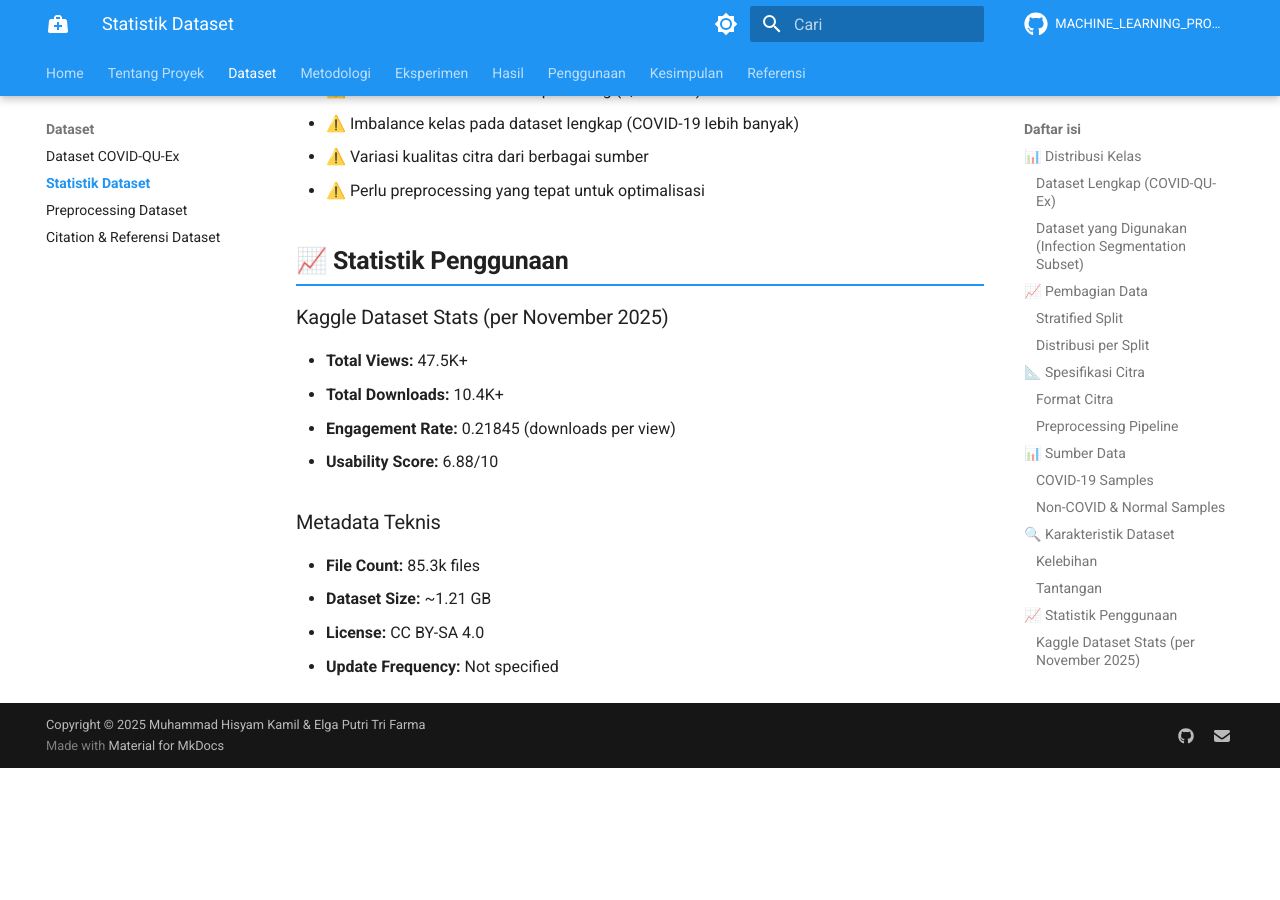
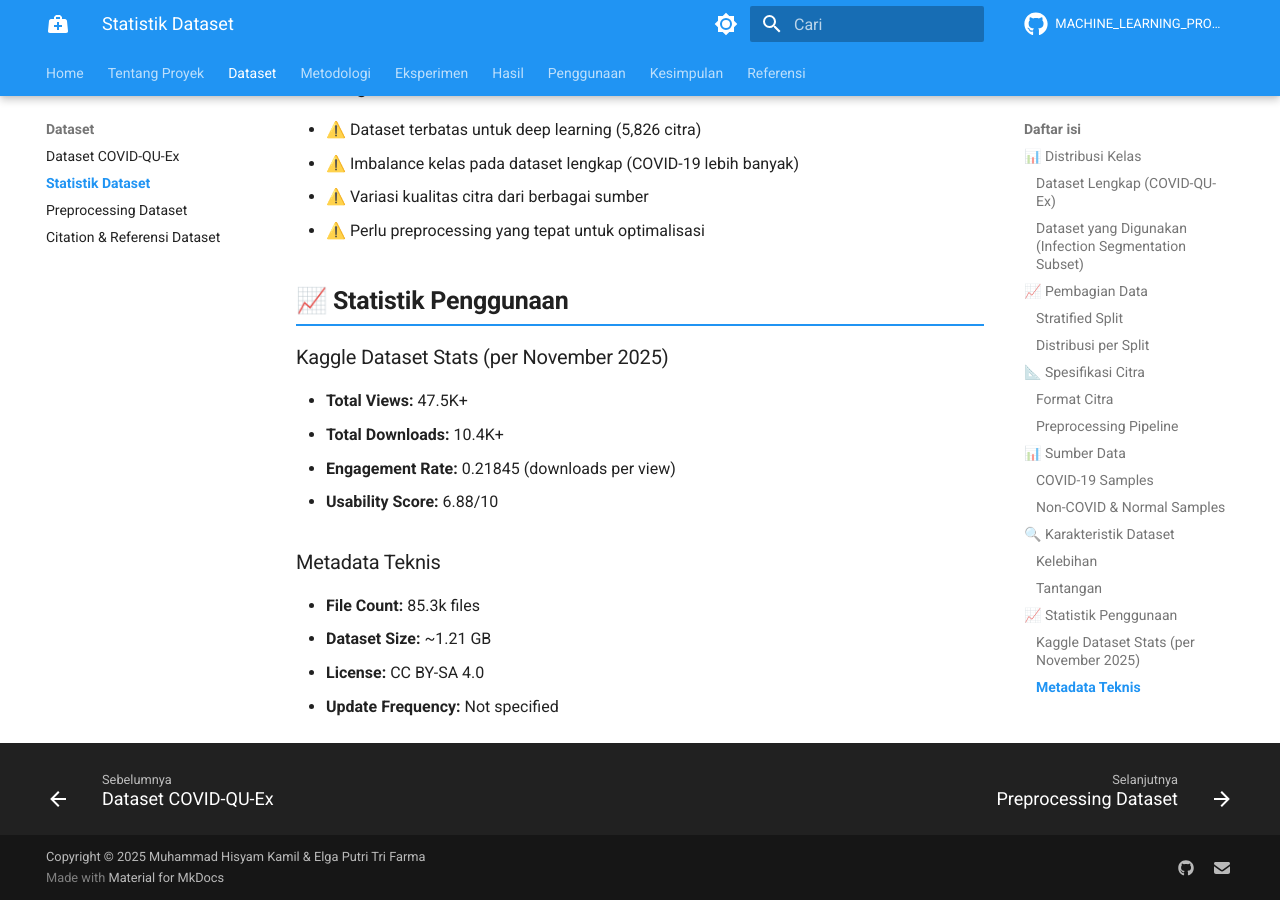
Before and after one commit to hisyam99/MACHINE_LEARNING_PROJECT, an MkDocs documentation site: the page built from docs/dataset/statistics.md, in a window 1280 px wide and 900 px high, scrolled down 3387 px. Built offline with MkDocs 1.6.1 and Material for MkDocs 9.7.7, drawn with Linux system fonts in a browser that asks for light colours; comment, search, counter and statistics services are not loaded; before the commit the page ends 4155 px from its top, so only the background shows below that.

Commit message:
feat(docs): add new navigation features in mkdocs and update README with correct project URL

```diff
--- a/mkdocs.yml
+++ b/mkdocs.yml
@@ -32,12 +32,14 @@
   features:
     - navigation.tabs
     - navigation.sections
+    - navigation.path
     - navigation.expand
     - navigation.top
     - navigation.indexes
     - navigation.instant
     - navigation.tracking
     - navigation.tabs.sticky
+    - navigation.footer
     - search.suggest
     - search.highlight
     - content.code.annotate
```
Also changed, not shown: README.md (+1 -1 lines).
